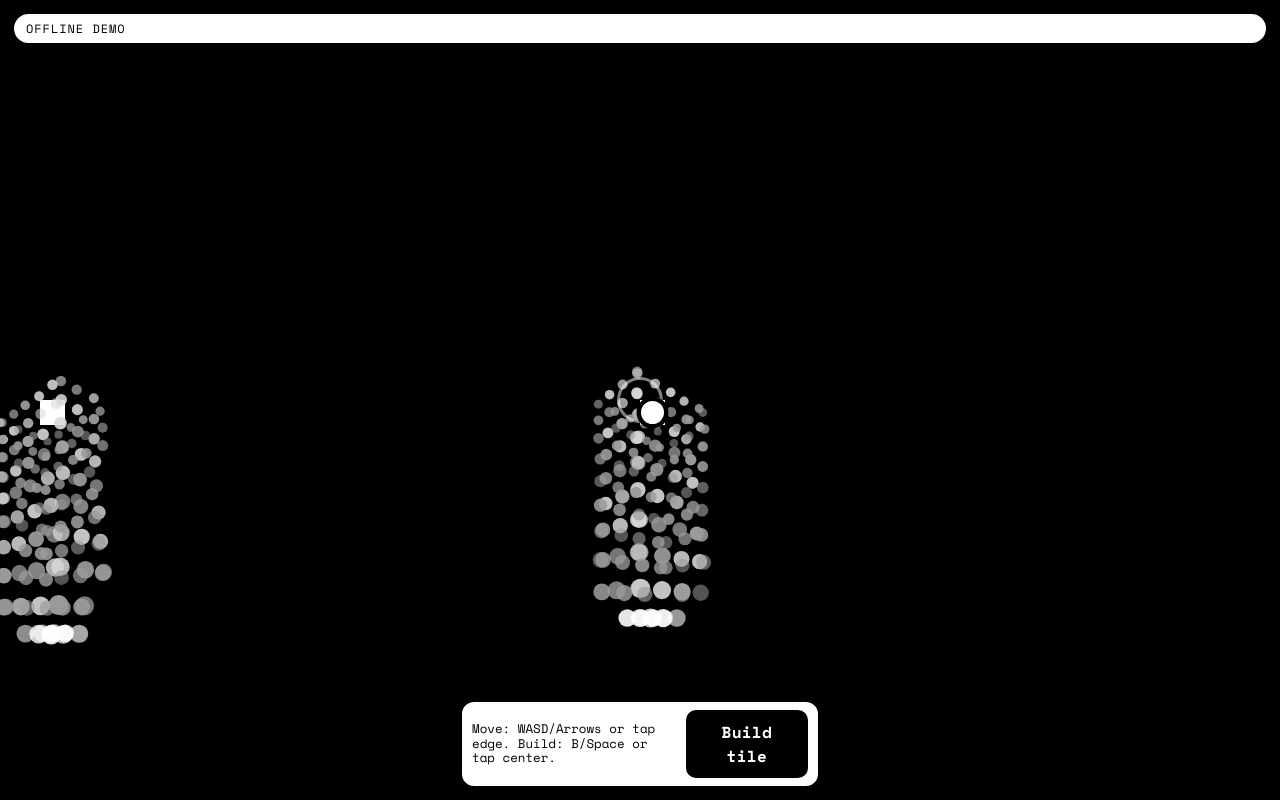
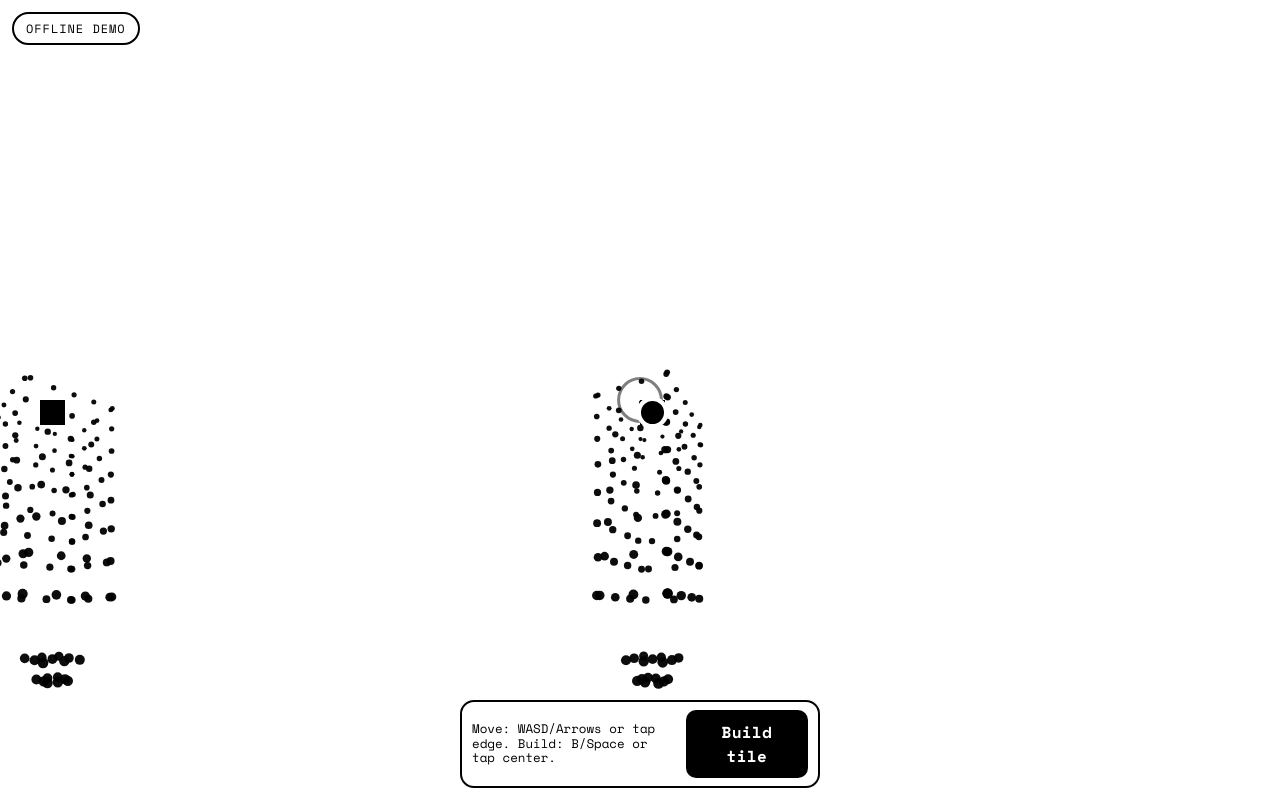
Before and after one commit to ael-dev3/Pilar, a website with bundled scripts: page public/index.html in a window 1280 px wide. Built offline with nearby package versions, Linux system fonts and the light colour scheme; no server answers.

Commit message:
Improve HUD UX and hover interactions

```diff
--- a/public/src/game.js
+++ b/public/src/game.js
@@ -1,14 +1,14 @@
 const minTileSize = 6;
 const tilesAcross = 50;
 const colors = {
-  ground: "#000000",
-  player: "#ffffff",
-  home: "#ffffff"
+  ground: "#ffffff",
+  player: "#000000",
+  home: "#000000"
 };
 const obeliskPalette = {
-  highlight: "#ffffff",
-  mid: "#d9d9d9",
-  shade: "#9a9a9a"
+  highlight: "#000000",
+  mid: "#000000",
+  shade: "#000000"
 };
 const cameraYaw = Math.PI / 4;
 const cameraPitch = -0.6;
@@ -37,6 +37,31 @@
     spaces: []
   };
   const canvas = ctx.canvas;
+  const pointer = {
+    x: 0,
+    y: 0,
+    active: false
+  };
+
+  function updatePointer(event) {
+    if (event.pointerType && event.pointerType !== "mouse") {
+      pointer.active = false;
+      return;
+    }
+    const rect = canvas.getBoundingClientRect();
+    pointer.x = event.clientX - rect.left;
+    pointer.y = event.clientY - rect.top;
+    pointer.active = true;
+  }
+
+  canvas.addEventListener("pointermove", updatePointer);
+  canvas.addEventListener("pointerenter", updatePointer);
+  canvas.addEventListener("pointerleave", () => {
+    pointer.active = false;
+  });
+  canvas.addEventListener("pointercancel", () => {
+    pointer.active = false;
+  });
 
   canvas.addEventListener("pointerdown", (event) => {
     if (!state.player) {
@@ -147,17 +172,37 @@
     };
   }
 
+  function getHoverInfluence(baseX, baseY, tileSize) {
+    if (!pointer.active) {
+      return { strength: 0, angle: 0 };
+    }
+    const dx = pointer.x - baseX;
+    const dy = pointer.y - baseY;
+    const distance = Math.hypot(dx, dy);
+    const maxDistance = tileSize * 6;
+    if (distance > maxDistance) {
+      return { strength: 0, angle: 0 };
+    }
+    return {
+      strength: clamp(1 - distance / maxDistance, 0, 1),
+      angle: Math.atan2(dy, dx)
+    };
+  }
+
   function drawObelisk(space, player, tileSize, time) {
     const base = toScreen(space.home.x, space.home.y, player, tileSize);
     const baseX = base.x + tileSize * 0.5;
     const baseY = base.y + tileSize * 0.5;
     const seed = hashString(space.fid || "obelisk");
     const phase = (seed % 360) * (Math.PI / 180);
-    const rotation = time * 0.35 + phase;
-    const bob = Math.sin(time * 1.2 + phase) * 0.25;
+    const hover = getHoverInfluence(baseX, baseY, tileSize);
+    const wobble = hover.strength * Math.sin(time * 1.1 + phase) * 0.45;
+    const rotation =
+      phase + hover.angle * 0.55 * hover.strength + wobble;
+    const bob = Math.sin(time * 1.6 + phase) * 0.18 * hover.strength;
     const sin = Math.sin(rotation);
     const cos = Math.cos(rotation);
-    const dotRadius = Math.max(1.1, tileSize * 0.2);
+    const dotRadius = Math.max(0.8, tileSize * 0.12);
     const dots = [];
 
     for (const point of obeliskModel.points) {
@@ -198,8 +243,16 @@
           : shade < 0.35
             ? obeliskPalette.shade
             : obeliskPalette.mid;
-      const shimmer = 0.72 + 0.18 * Math.sin(time * 1.4 + point.phase + phase);
-      const size = dotRadius * scale * (0.9 + heightFade * 0.3);
+      const shimmer = clamp(
+        0.95 +
+          hover.strength *
+            0.08 *
+            Math.sin(time * 1.4 + point.phase + phase),
+        0.85,
+        1
+      );
+      const size =
+        dotRadius * scale * (0.8 + heightFade * 0.25 + hover.strength * 0.08);
       dots.push({
         x: baseX + screenX,
         y: baseY + screenY,
@@ -257,10 +310,10 @@
 
 function createObeliskModel() {
   const points = [];
-  const height = 6.6;
-  const width = 3.6;
-  const depth = 2.4;
-  const spacing = 0.8;
+  const height = 7.2;
+  const width = 3.8;
+  const depth = 2.8;
+  const spacing = 0.9;
   let index = 0;
 
   for (let y = 0; y <= height; y += spacing) {
@@ -283,6 +336,17 @@
   for (let x = -spacing; x <= spacing; x += spacing) {
     for (let z = -spacing; z <= spacing; z += spacing) {
       points.push(makePoint(x * 0.6, capY, z * 0.6, index++, 0, 1, 0));
+    }
+  }
+  const capY2 = capY + spacing * 0.45;
+  const capOffset = spacing * 0.45;
+  const capOffsets = [-capOffset, 0, capOffset];
+  for (const x of capOffsets) {
+    for (const z of capOffsets) {
+      if (x === 0 && z === 0) {
+        continue;
+      }
+      points.push(makePoint(x * 0.75, capY2, z * 0.75, index++, 0, 1, 0));
     }
   }
 
--- a/public/src/main.js
+++ b/public/src/main.js
@@ -2,9 +2,25 @@
 import { createNet } from "./net.js";
 import { createHud } from "./ui.js";
 
+const app = document.getElementById("app");
 const canvas = document.getElementById("game");
+const hudRoot = document.getElementById("hud");
+
+if (!canvas || !hudRoot) {
+  if (app) {
+    app.textContent = "Pilar failed to load. Please refresh.";
+  }
+} else {
   const ctx = canvas.getContext("2d", { alpha: false });
 
+  if (!ctx) {
+    hudRoot.textContent = "Canvas not supported.";
+  } else {
+    boot(ctx, hudRoot);
+  }
+}
+
+function boot(ctx, hudRoot) {
   function resizeCanvas() {
     const width = Math.floor(canvas.clientWidth);
     const height = Math.floor(canvas.clientHeight);
@@ -21,9 +37,16 @@
   window.addEventListener("resize", resizeCanvas);
   resizeCanvas();
 
-const hud = createHud(document.getElementById("hud"));
+  const hud = createHud(hudRoot);
   const net = createNet();
   const game = createGame({ ctx, net });
+  const hasCoarsePointer =
+    window.matchMedia && window.matchMedia("(pointer: coarse)").matches;
+  hud.setHint(
+    hasCoarsePointer
+      ? "Tap edge to move. Tap center or Build to place."
+      : "Move: WASD/Arrows or tap edge. Build: B/Space or tap center."
+  );
 
   const fid = getFid();
   let connectionLabel = "Connecting";
@@ -43,10 +66,24 @@
     updateStatus();
   });
 
+  net.onNotify((items) => {
+    hud.showNotices(items);
+  });
+
+  net.onMail((items) => {
+    if (!Array.isArray(items)) {
+      hud.setMailCount(0);
+      return;
+    }
+    const unread = items.filter((item) => !item.read).length;
+    hud.setMailCount(unread || items.length);
+  });
+
   hud.onBuild(() => net.sendBuild());
 
   game.start();
   net.join(fid);
+}
 
 function getFid() {
   const params = new URLSearchParams(window.location.search);
--- a/public/src/style.css
+++ b/public/src/style.css
@@ -7,7 +7,7 @@
   --border: #000000;
   --accent: #000000;
   --accent-contrast: #ffffff;
-  --canvas-bg: #000000;
+  --canvas-bg: #ffffff;
 }
 
 * {
@@ -69,6 +69,19 @@
   animation: rise-in 600ms ease-out both;
 }
 
+.hud-top {
+  display: flex;
+  flex-direction: column;
+  gap: 8px;
+}
+
+.hud-status-row {
+  display: flex;
+  align-items: center;
+  gap: 8px;
+  flex-wrap: wrap;
+}
+
 .hud-pill {
   align-self: flex-start;
   pointer-events: auto;
@@ -80,6 +93,31 @@
   text-transform: uppercase;
   letter-spacing: 0.08em;
   box-shadow: none;
+}
+
+.hud-pill.hud-pill-muted {
+  opacity: 0.7;
+}
+
+.hud-pill.is-hidden {
+  display: none;
+}
+
+.hud-notices {
+  display: flex;
+  flex-direction: column;
+  gap: 6px;
+  align-items: flex-start;
+}
+
+.hud-toast {
+  background: var(--surface);
+  border: 2px solid var(--border);
+  border-radius: 12px;
+  padding: 6px 10px;
+  font-size: 0.75rem;
+  letter-spacing: 0.03em;
+  animation: toast-in 160ms ease-out both;
 }
 
 .hud-bottom {
@@ -154,6 +192,10 @@
     animation: none;
   }
 
+  .hud-toast {
+    animation: none;
+  }
+
   #build-btn {
     transition: none;
   }
@@ -169,3 +211,14 @@
     transform: translateY(0);
   }
 }
+
+@keyframes toast-in {
+  from {
+    opacity: 0;
+    transform: translateY(4px);
+  }
+  to {
+    opacity: 1;
+    transform: translateY(0);
+  }
+}
--- a/public/src/ui.js
+++ b/public/src/ui.js
@@ -1,25 +1,69 @@
 export function createHud(root) {
   root.innerHTML = `
     <div class="hud-top">
-      <div id="status" class="hud-pill">Connecting...</div>
+      <div class="hud-status-row">
+        <div id="status" class="hud-pill">Connecting...</div>
+        <div id="mail" class="hud-pill hud-pill-muted is-hidden" aria-hidden="true"></div>
+      </div>
+      <div id="notices" class="hud-notices" aria-live="polite"></div>
     </div>
     <div class="hud-bottom">
-      <div class="hud-hint">Move: WASD/Arrows or tap edge. Build: B/Space or tap center.</div>
+      <div id="hint" class="hud-hint">Move: WASD/Arrows or tap edge. Build: B/Space or tap center.</div>
       <button id="build-btn" class="hud-action" type="button">Build tile</button>
     </div>
   `;
 
   const statusEl = root.querySelector("#status");
   const buildBtn = root.querySelector("#build-btn");
+  const noticeEl = root.querySelector("#notices");
+  const mailEl = root.querySelector("#mail");
+  const hintEl = root.querySelector("#hint");
 
   const handlers = {
     build: () => {}
   };
+  let noticeTimer = null;
 
   buildBtn.addEventListener("click", () => handlers.build());
 
   function setStatus(text) {
     statusEl.textContent = text;
+  }
+
+  function setHint(text) {
+    hintEl.textContent = text;
+  }
+
+  function setMailCount(count) {
+    if (!count) {
+      mailEl.textContent = "";
+      mailEl.classList.add("is-hidden");
+      mailEl.setAttribute("aria-hidden", "true");
+      return;
+    }
+    mailEl.textContent = `Mail ${count}`;
+    mailEl.classList.remove("is-hidden");
+    mailEl.setAttribute("aria-hidden", "false");
+  }
+
+  function showNotices(items) {
+    if (!Array.isArray(items) || items.length === 0) {
+      return;
+    }
+    const slice = items.slice(-3);
+    noticeEl.replaceChildren();
+    for (const item of slice) {
+      const toast = document.createElement("div");
+      toast.className = "hud-toast";
+      toast.textContent = item && item.text ? item.text : "";
+      noticeEl.appendChild(toast);
+    }
+    if (noticeTimer) {
+      window.clearTimeout(noticeTimer);
+    }
+    noticeTimer = window.setTimeout(() => {
+      noticeEl.replaceChildren();
+    }, 3200);
   }
 
   function onBuild(fn) {
@@ -28,6 +72,9 @@
 
   return {
     setStatus,
+    setHint,
+    setMailCount,
+    showNotices,
     onBuild
   };
 }
```
Lines whose indentation alone changed are shown as unchanged.
